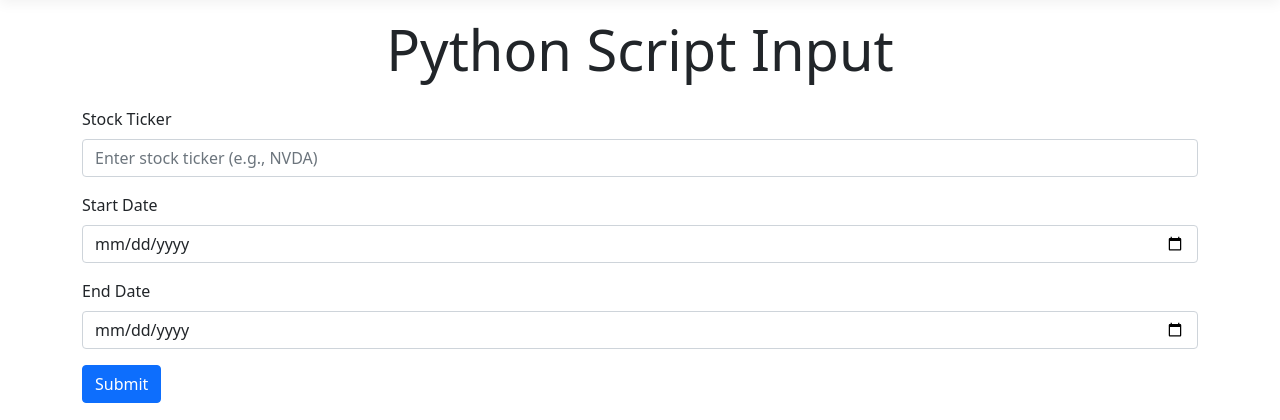
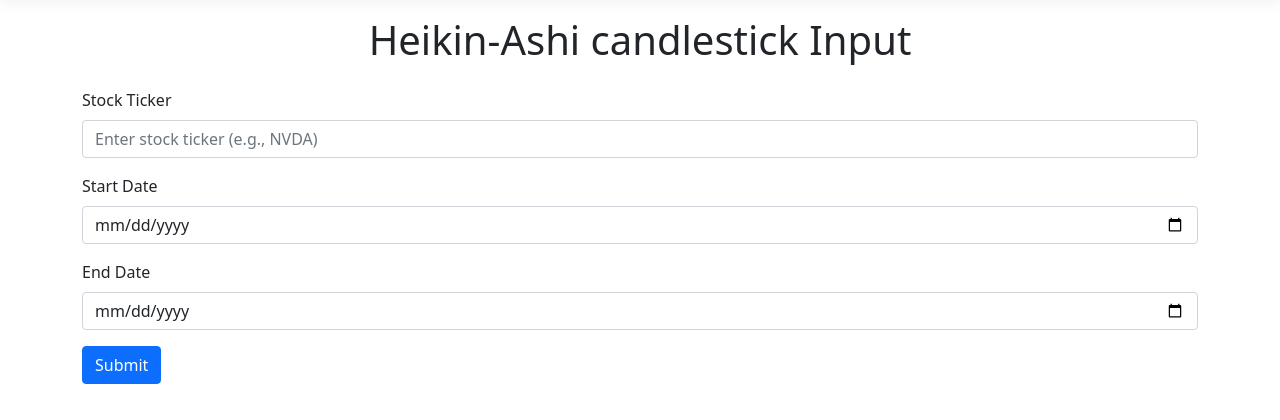
Before and after one commit to ChihChun0314/Technical-Indicators-System, an ASP.NET Core app: page /Home/Heikin_Ashi in a window 1280 px wide. Shown: the part 57-477 px from the top of the page. Run offline with ASP.NET Core 8, Linux system fonts and the light colour scheme; style sheets or scripts are compiled from the project's sources.

Commit message:
更新介面

```diff
--- a/Technical_Indicators_System/Views/Home/Heikin_Ashi.cshtml
+++ b/Technical_Indicators_System/Views/Home/Heikin_Ashi.cshtml
@@ -3,7 +3,7 @@
 }
 
 <div class="text-center">
-    <h5 class="display-4">Python Script Input</h5>
+    <h6 class="display-6">Heikin-Ashi candlestick Input</h6>
     <pre>@ViewBag.PythonOutput</pre>
 </div>
 <form asp-action="ProcessHeikin_AshiInputs" method="post" onsubmit="return validateDates()">
--- a/Technical_Indicators_System/Views/Home/MACD.cshtml
+++ b/Technical_Indicators_System/Views/Home/MACD.cshtml
@@ -3,7 +3,7 @@
 }
 
 <div class="text-center">
-    <h5 class="display-4">Python Script Input</h5>
+    <h6 class="display-6">MACD Oscillator Input</h6>
     <pre>@ViewBag.PythonOutput</pre>
 </div>
 <form asp-action="ProcessMACDInputs" method="post">
--- a/Technical_Indicators_System/Views/Home/Pair.cshtml
+++ b/Technical_Indicators_System/Views/Home/Pair.cshtml
@@ -3,7 +3,7 @@
 }
 
 <div class="text-center">
-    <h5 class="display-4">Python Script Input</h5>
+    <h6 class="display-6">Pair trading Input</h6>
     <pre>@ViewBag.PythonOutput</pre>
 </div>
 <form asp-action="ProcessPairInputs" method="post">
```
